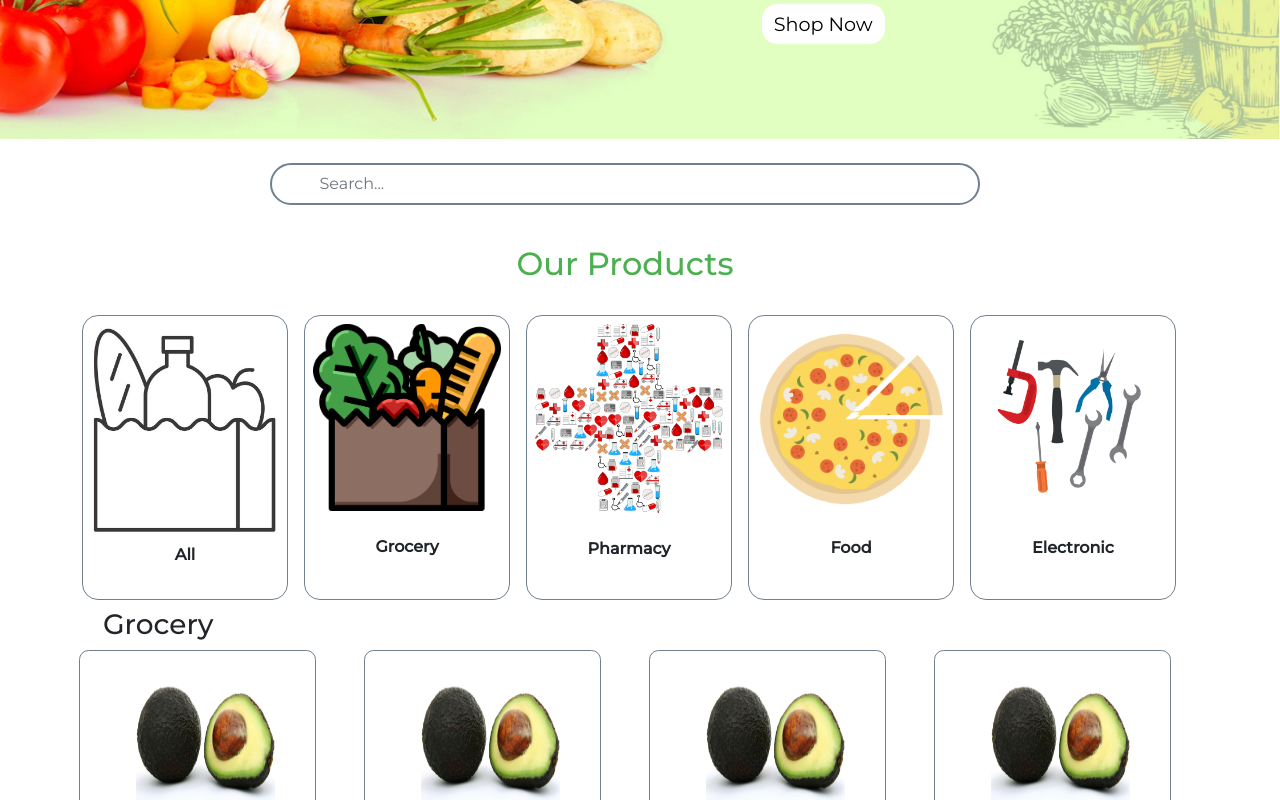
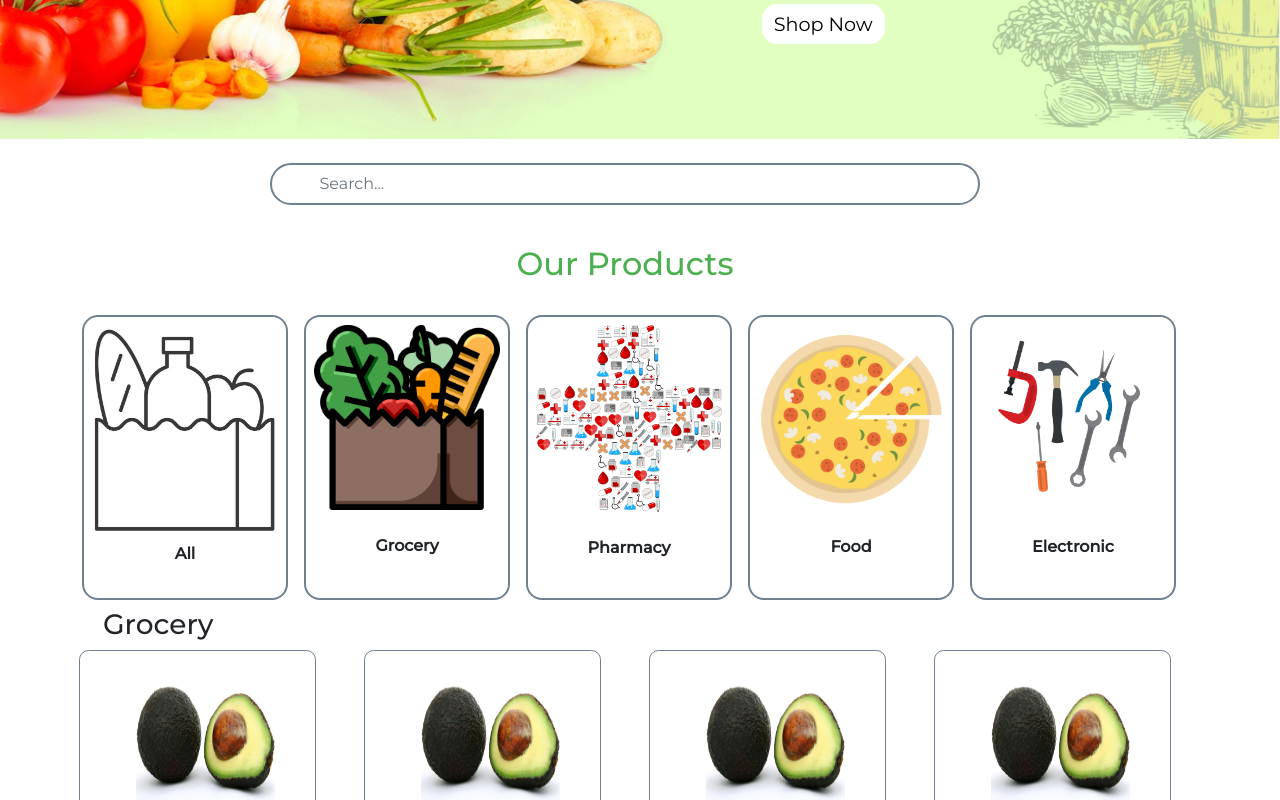
Before and after one commit to Team-KitKat/ecommerce-frontend, a React (Create React App) app: page / in a window 1280 px wide. Shown: the part 540-1340 px from the top of the page. Built offline with nearby package versions, Linux system fonts and the light colour scheme; a web font is replaced by a local one.

Commit message:
styles changes

```diff
--- a/package.json
+++ b/package.json
@@ -3,6 +3,7 @@
   "version": "0.1.0",
   "private": true,
   "dependencies": {
+    "@reduxjs/toolkit": "^1.6.0",
     "@testing-library/jest-dom": "^5.12.0",
     "@testing-library/react": "^11.2.7",
     "@testing-library/user-event": "^12.8.3",
@@ -16,6 +17,7 @@
     "react": "^17.0.2",
     "react-bootstrap": "^1.6.1",
     "react-dom": "^17.0.2",
+    "react-redux": "^7.2.4",
     "react-router-dom": "^5.2.0",
     "react-scripts": "4.0.3",
     "react-toastify": "^7.0.4",
@@ -48,6 +50,7 @@
   },
   "devDependencies": {
     "@types/node-sass": "^4.11.1",
+    "@types/react-redux": "^7.1.16",
     "@types/react-router-dom": "^5.1.7"
   }
 }
--- a/src/assets/styles/partials/_product-area.scss
+++ b/src/assets/styles/partials/_product-area.scss
@@ -56,8 +56,9 @@
       flex-wrap: wrap;
 
       .category-item {
+        cursor: pointer;
         width: 20%;
-        border: 1px solid slategrey;
+        border: 2px solid slategrey;
         border-radius: 1em;
 
         .category-image {
@@ -68,6 +69,10 @@
         p {
           font-weight: bold;
         }
+      }
+      .category-item:hover {
+        border: 2px solid darkseagreen;
+        color: slategrey;
       }
     }
   }
```
Also changed, not shown: 1 other file (tests, documents, lock files or other folders).
